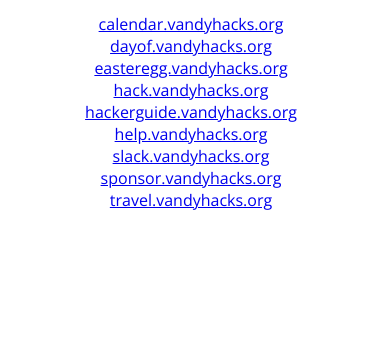
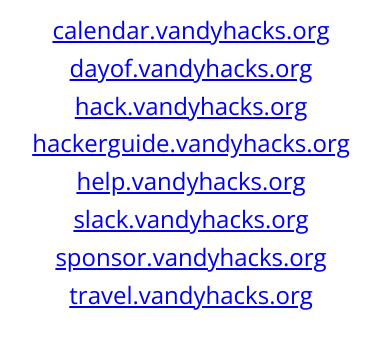
Before and after one commit to VandyHacks/hostables, a plain HTML site: page sites/index.html in a window 390 px wide. Shown: the part 54-402 px from the top of the page. Drawn offline with nearby package versions, Linux system fonts and the light colour scheme.

Commit message:
Some improvements

```diff
--- a/sites/index.html
+++ b/sites/index.html
@@ -21,6 +21,14 @@
             list-style-type: none;
             margin-left: -3em;
         }
+        li {
+            margin-bottom: .3em;
+        }
+        @media only screen and (max-width: 640px) {
+            a {
+                font-size: 1.5em;
+            }
+        }
     </style>
 </head>
 <body>
--- a/sites/main.js
+++ b/sites/main.js
@@ -3,18 +3,18 @@ let lines = [];
 let public = [];
 let private = [];
 txtFile.open("GET", "sites.csv", true);
-txtFile.onreadystatechange = function() {
-    if (txtFile.readyState !== 4)  // Makes sure the document is ready to parse.
+txtFile.onreadystatechange = function () {
+    if (txtFile.readyState !== 4) // Makes sure the document is ready to parse.
         return;
-    if (txtFile.status !== 200)  // Makes sure it's found the file.
+    if (txtFile.status !== 200) // Makes sure it's found the file.
         return;
 
     lines = txtFile.responseText.split("\n"); // Will separate each line into an array
-    lines = lines.map (e => e.toLowerCase().trim()); // clean a bit
+    lines = lines.map(e => e.toLowerCase().trim()); // clean a bit
     lines = lines.sort(); // sort
 
     let ul = document.createElement('ul');
-    lines.forEach(e =>  {
+    lines.forEach(e => {
         if (e.endsWith('*'))
             private.push(e)
         else
@@ -40,3 +40,14 @@ txtFile.onreadystatechange = function() {
     document.getElementById('main').appendChild(ul);
 }
 txtFile.send();
+
+function isIE() {
+    const ua = navigator.userAgent;
+    /* MSIE used to detect old browsers and Trident used to newer ones*/
+    const is_ie = ua.indexOf("MSIE ") > -1 || ua.indexOf("Trident/") > -1;
+
+    return is_ie;
+}
+
+document.body.style.backgroundColor = isIE() ? '#ff00ff' : '#fff';
+document.body.style.fontFamily = isIE() ? '"Comic Sans MS", "Comic Sans", "Arial"' : 'Open Sans'
--- a/sites/sites.csv
+++ b/sites/sites.csv
@@ -1,7 +1,7 @@
 apply*
 calendar
 dayof
-easteregg
+easteregg*
 hack
 hackerguide
 help
```
